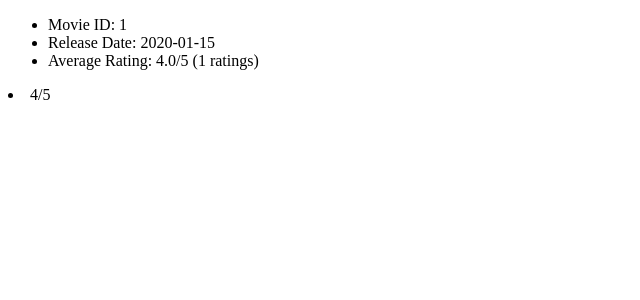
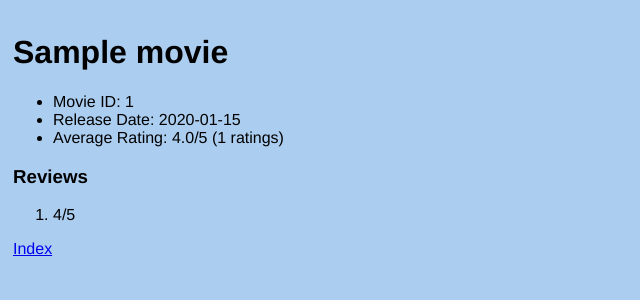
Before and after one commit to phist210/movielens_online, a Django app: page /recommender/movie_list/1/ in a window 1280 px wide. Shown: the top 300 px of the page, without its empty margins (0-640 px from the left). Run offline with Django 3.2, Linux system fonts and the light colour scheme; tables that the repository leaves empty hold one stand-in row (values such as "Sample post"); parts of the project's set-up code (start-up, migrations or seed data) failed here and were passed over.

Commit message:
some css edits, achieving visual appeal

```diff
--- a/movielens_online/movielens_online/settings.py
+++ b/movielens_online/movielens_online/settings.py
@@ -86,7 +86,7 @@ DATABASES = {
 }
 
 # Login
-LOGIN_REDIRECT_URL = 'home'
+LOGIN_REDIRECT_URL = '/recommender'
 
 # Password validation
 # https://docs.djangoproject.com/en/1.10/ref/settings/#auth-password-validators
--- a/movielens_online/recommender/static/recommender/stylin_profilin.css
+++ b/movielens_online/recommender/static/recommender/stylin_profilin.css
@@ -32,3 +32,9 @@ body{
   background-color: #abcdef;
   font-family: Helvetica;
 }
+
+footer{
+  position: absolute;
+  width: auto;
+  margin:auto;
+}
--- a/movielens_online/recommender/templates/recommender/movie_list.html
+++ b/movielens_online/recommender/templates/recommender/movie_list.html
@@ -7,6 +7,7 @@
     <link rel="stylesheet" type="text/css" href="{% static 'recommender/stylin_profilin.css' %}" />
   </head>
   <body>
+    <h1>There are 1682 movies in this database:</h1>
     {% if movies %}
       <ul>
       {% for movie in movies %}
@@ -18,5 +19,7 @@
     {% else %}
       <p>Nothing to show.</p>
     {% endif %}
+
+    <footer><a href='/recommender'>Index</a></footer>
   </body>
 </html>
--- a/movielens_online/recommender/templates/recommender/movie_profile.html
+++ b/movielens_online/recommender/templates/recommender/movie_profile.html
@@ -1,19 +1,25 @@
+{% load static %}
 <!DOCTYPE html>
 <html>
   <head>
     <meta charset='utf-8'>
     <title>{{m.title}}</title>
+    <link rel="stylesheet" type="text/css" href="{% static 'recommender/stylin_profilin.css' %}" />
   </head>
   <body>
+    <h1>{{ m.title }}</h1>
     <ul>
       <li>Movie ID: {{ m.id }}</li>
       <li>Release Date: {{ m.release_date }}</li>
       <li>Average Rating: {{ avg_rating }}/5 ({{rating_count}} ratings)</li>
     </ul>
+    <h3>Reviews</h3>
+    <ol>
     {% for rate in all_movie_rating %}
       <li><a href="{% url 'recommender:rater_profile' rate.rater.id %}">{{ rate.rater.name }}</a>
         {{rate.rating}}/5</li>
     {% endfor %}
-
+    </ol>
+    <footer><a href='/recommender'>Index</a></footer>
   </body>
 </html>
--- a/movielens_online/recommender/templates/recommender/rater_list.html
+++ b/movielens_online/recommender/templates/recommender/rater_list.html
@@ -1,10 +1,13 @@
+{% load static %}
 <!DOCTYPE html>
 <html>
   <head>
     <meta charset='utf-8'>
     <title>Rater List</title>
+    <link rel="stylesheet" type="text/css" href="{% static 'recommender/stylin_profilin.css' %}" />
   </head>
   <body>
+    <h1>There are 942 raters in this database:</h1>
     {% if users %}
       <ul>
       {% for user in users %}
@@ -16,5 +19,6 @@
     {% else %}
       <p>Nothing to show.</p>
     {% endif %}
+    <footer><a href='/recommender'>Index</a></footer>
   </body>
 </html>
--- a/movielens_online/recommender/templates/recommender/rater_profile.html
+++ b/movielens_online/recommender/templates/recommender/rater_profile.html
@@ -1,15 +1,17 @@
+{% load static %}
 <!DOCTYPE html>
 <html>
   <head>
     <meta charset='utf-8'>
     <title>{{ r.name }}</title>
+    <link rel="stylesheet" type="text/css" href="{% static 'recommender/stylin_profilin.css' %}" />
   </head>
   <body>
     {% if r %}
     <h1>{{ r.name }}</h1>
     <p>Age: {{ r.age }}</p>
     <p>Total movies rated: {{ movies_reviewed }}</p>
-    <h3>Movie List</h3>
+    <h3>{{ r.name }} has rated:</h3>
       <ul>
       {% for movie in top10 %}
         <li>{{ movie.rating }}/5 - <a href="{% url 'recommender:movie_profile' movie.movie.id %}">{{ movie.movie.title }}</a></li>
@@ -18,5 +20,6 @@
     {% else %}
     <p>Nothing to show!</p>
     {% endif %}
+    <footer><a href='/recommender'>Index</a></footer>
   </body>
 </html>
--- a/movielens_online/recommender/templates/recommender/top_20.html
+++ b/movielens_online/recommender/templates/recommender/top_20.html
@@ -1,8 +1,10 @@
+{% load static %}
 <!DOCTYPE html>
 <html>
   <head>
     <meta charset='utf-8'>
     <title>TOP 20</title>
+    <link rel="stylesheet" type="text/css" href="{% static 'recommender/stylin_profilin.css' %}" />
   </head>
   <body>
     {% if top20 %}
@@ -16,5 +18,6 @@
       <p>Nothing to show.</p>
     {% endif %}
       </ul>
+    <footer><a href='/recommender'>Index</a></footer>
   </body>
 </html>
--- a/movielens_online/recommender/urls.py
+++ b/movielens_online/recommender/urls.py
@@ -7,7 +7,7 @@ from django.contrib import admin
 app_name = 'recommender'
 
 urlpatterns = [
-    url(r'^$', views.index, name='index'),
+    url(r'^$', views.index, name='recommender'),
     url(r'^top_20/$', views.top_20, name='top_20'),
     url(r'^movie_list/$', views.movie_list, name='movie_list'),
     url(r'^movie_list/(?P<movie_id>[0-9]+)/', views.movie_profile, name='movie_profile'),
```
Also changed, not shown: movielens_online/recommender/templates/registration/login.html (renamed from movielens_online/recommender/registration/login.html, +1 -10 lines), movielens_online/recommender/templates/registration/logged_out.html (added).
